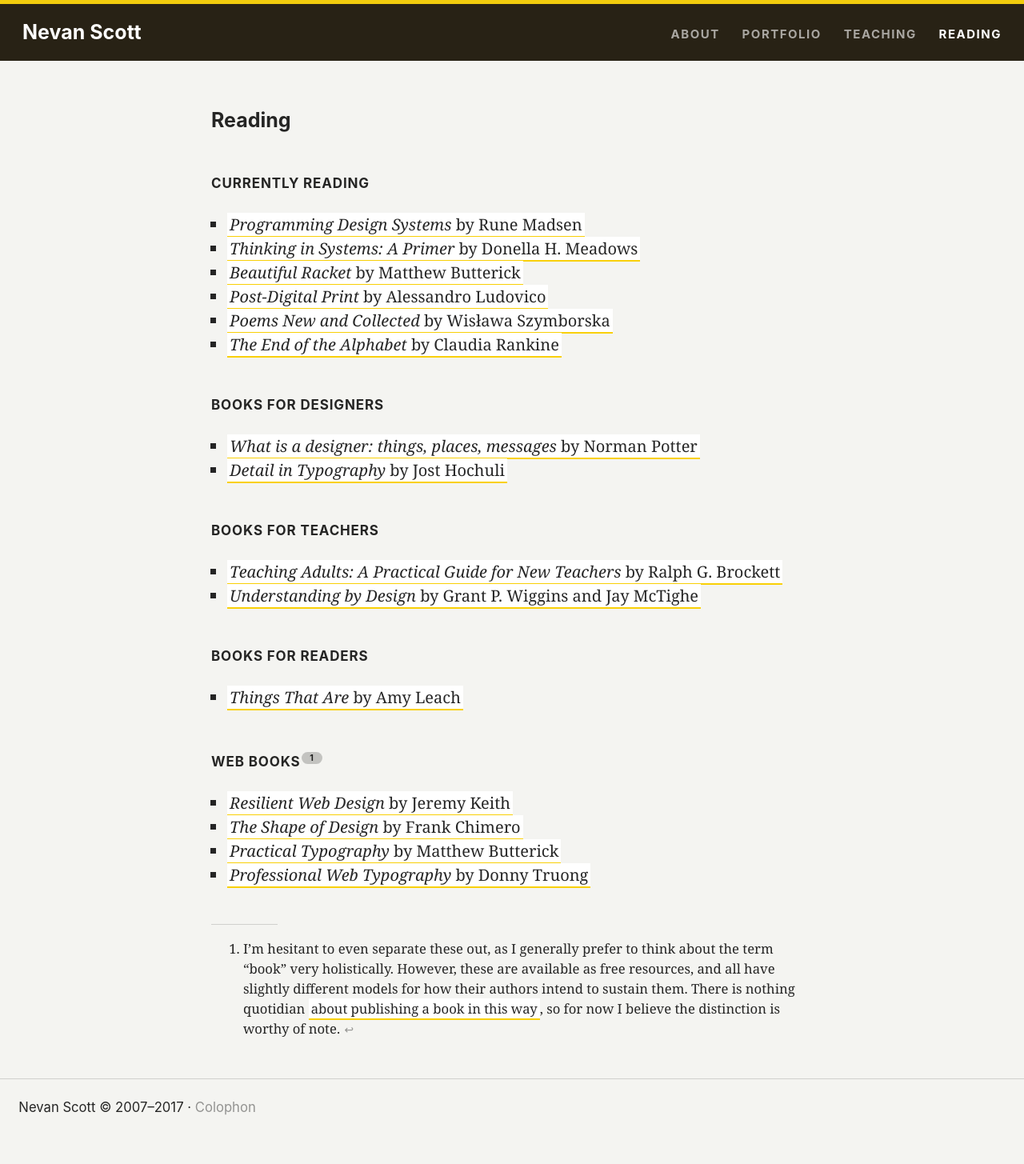
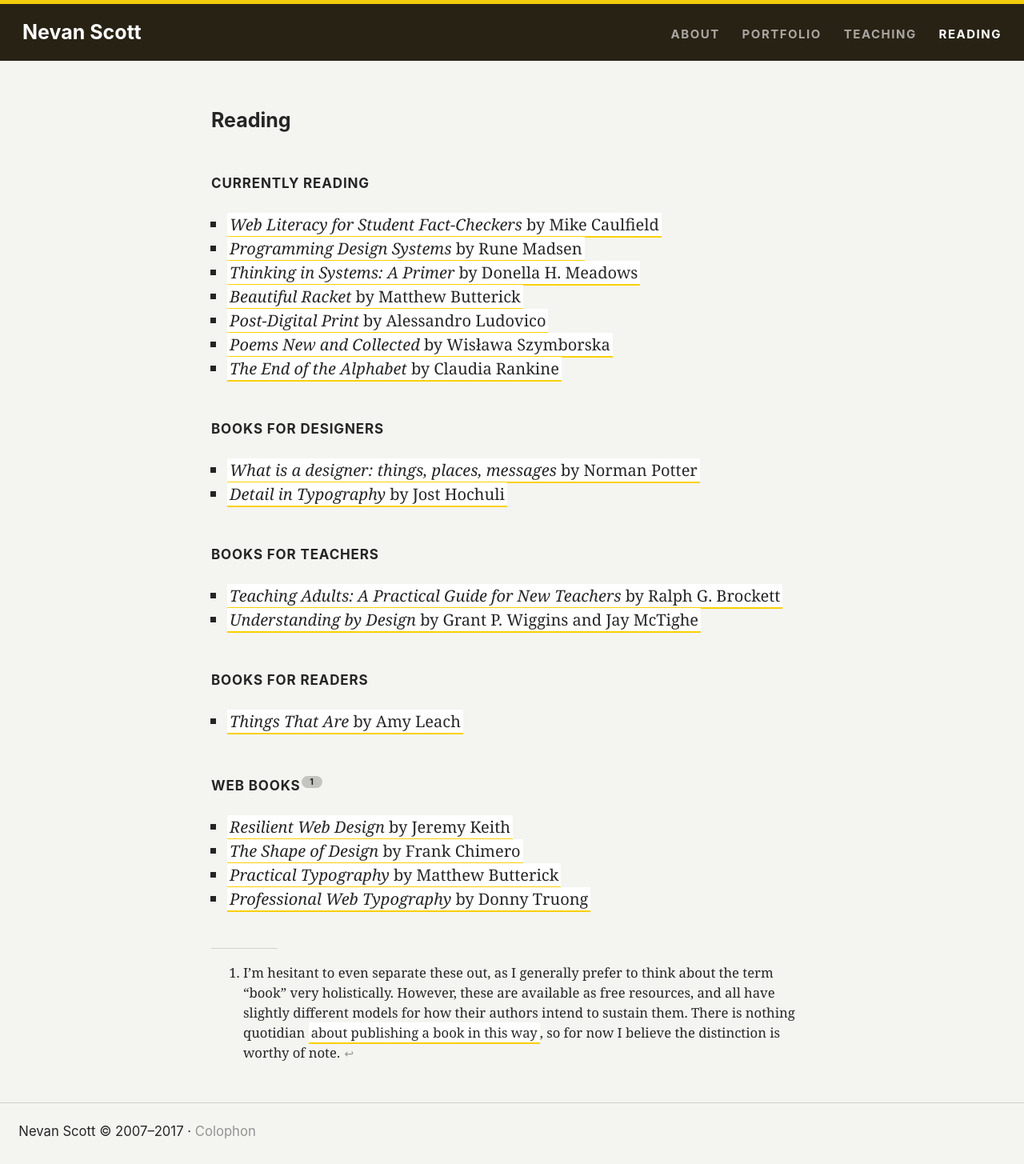
Before and after one commit to nevanscott/nevanscott.github.io, a Jekyll site: the page built from reading.md, in a window 1280 px wide. Shown: the whole page at 80% size. Built offline with Jekyll 4.4.1, drawn with Linux system fonts in a browser that asks for light colours; before the commit the page ends 1425 px from its top, so only the background shows below that.

Commit message:
adds Web Literacy books

```diff
--- a/reading.md
+++ b/reading.md
@@ -5,6 +5,7 @@ title: Reading
 Currently Reading
 -----------------
 
+* [<cite>Web Literacy for Student Fact-Checkers</cite> by Mike Caulfield](https://webliteracy.pressbooks.com/)
 * [<cite>Programming Design Systems</cite> by Rune Madsen](https://programmingdesignsystems.com)
 * [<cite>Thinking in Systems: A Primer</cite> by Donella H. Meadows](https://www.goodreads.com/book/show/3828902-thinking-in-systems)
 * [<cite>Beautiful Racket</cite> by Matthew Butterick](http://beautifulracket.com/)
```
